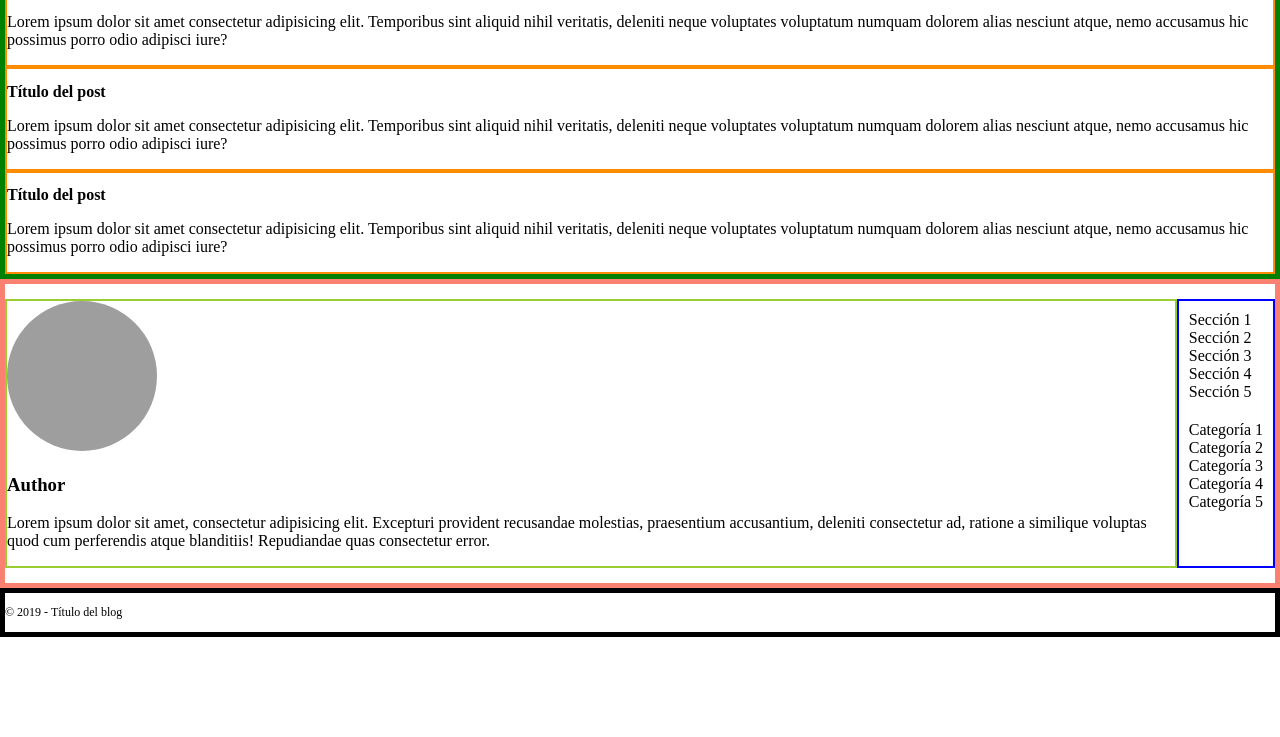
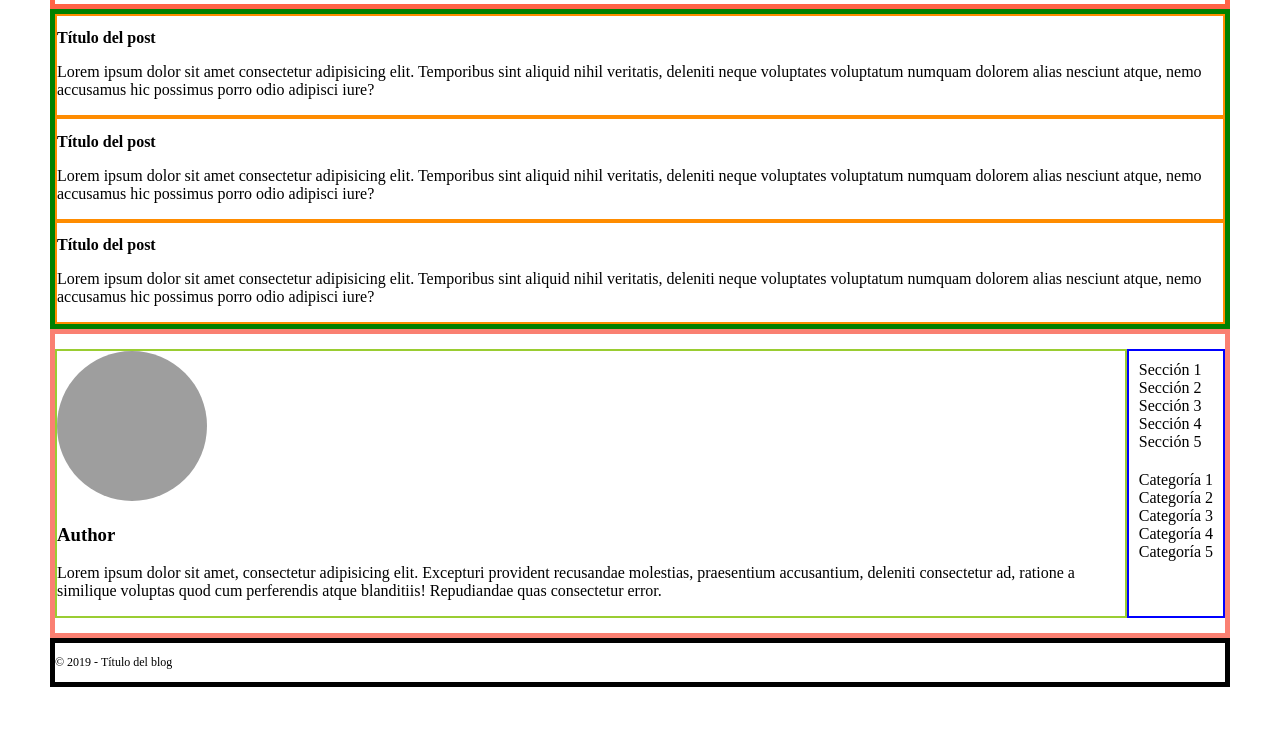
Before and after one commit to azaharamg/blog, a website: page docs/index.html in a window 1280 px wide. Shown: the part 233-970 px from the top of the page. Before the commit the page ends 870 px from the top, so only its background shows below. Drawn offline with nearby package versions, Linux system fonts and the light colour scheme; files that its build step writes are made by us from their sources; grey boxes are pictures that could not be loaded.

Commit message:
Add main scss styles

```diff
--- a/_src/assets/scss/main.scss
+++ b/_src/assets/scss/main.scss
@@ -3,3 +3,11 @@
 @import 'layout/footer';
 @import 'layout/header';
 @import 'layout/maincontainer';
+
+body {
+  margin: 30px;
+  padding: 20px;
+
+  display: grid;
+  grid-template-columns: 1fr 1fr;
+}
```
